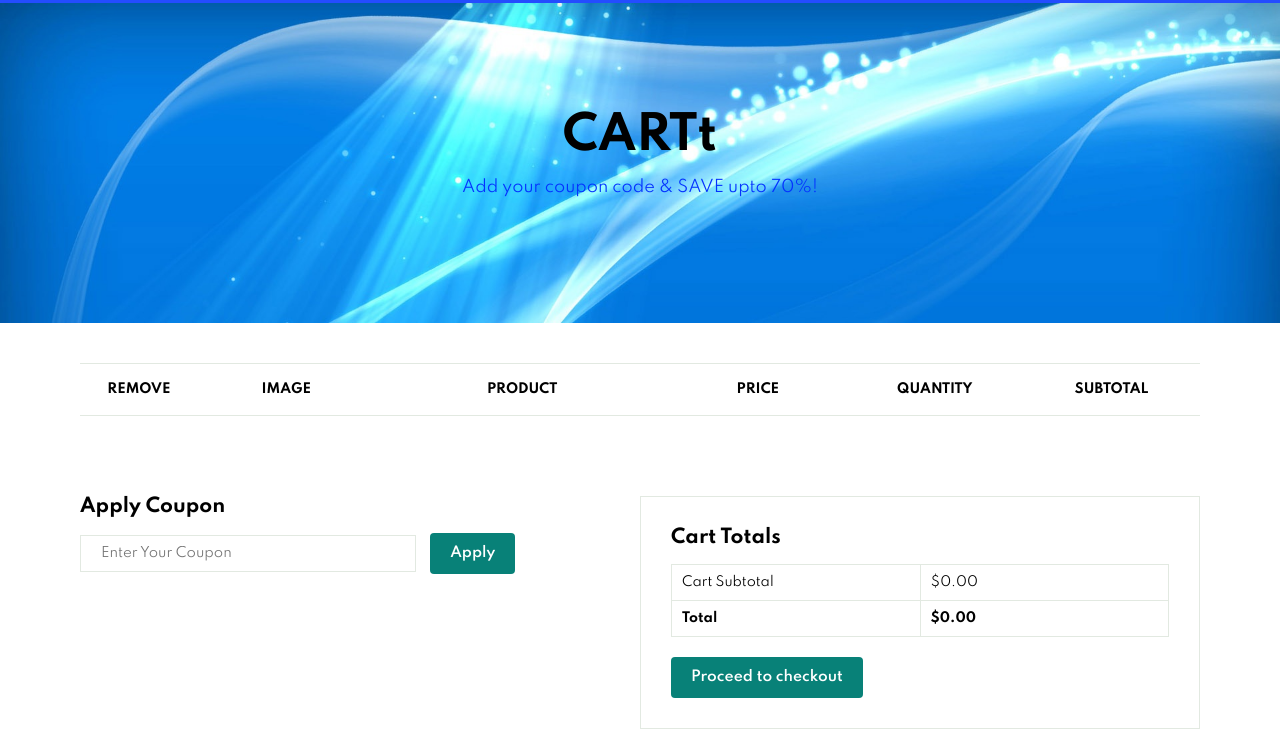
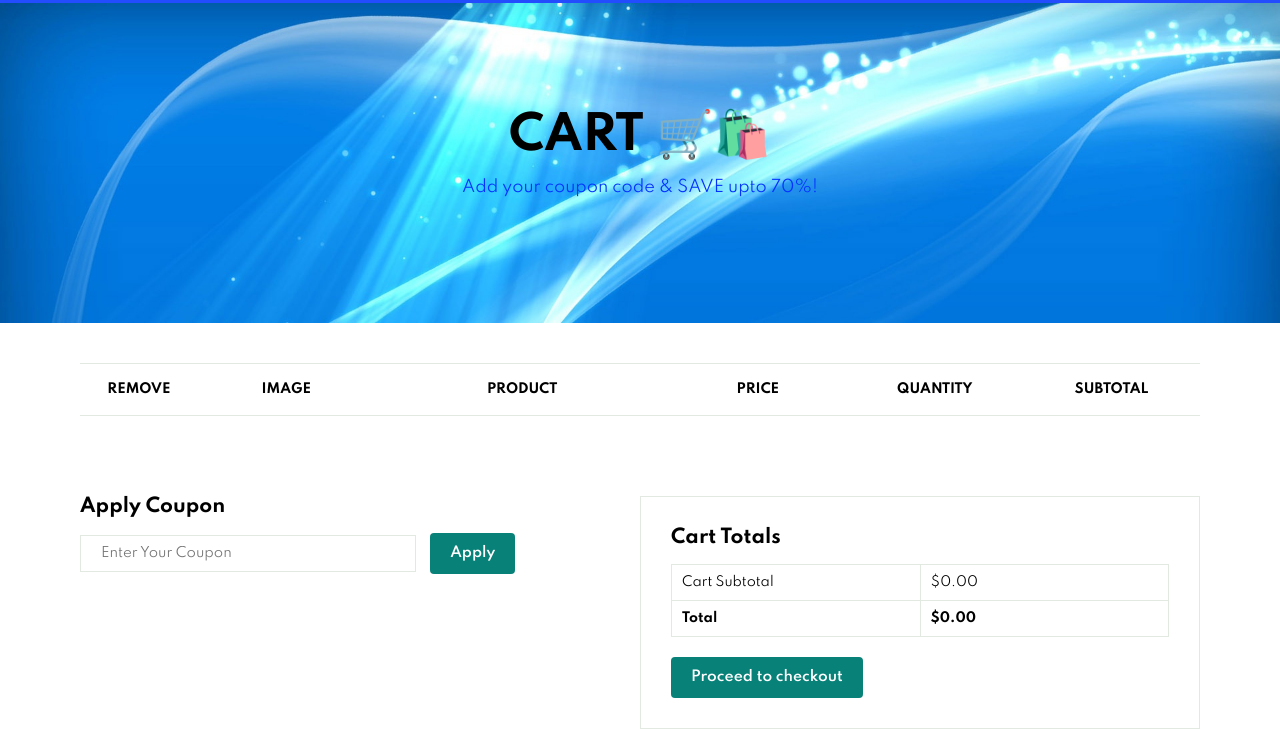
Before and after one commit to shannonimogen/PROJECT_ECOMMERCE_UAS2025, a plain HTML site: page cart.html in a window 1280 px wide. Shown: the part 84-814 px from the top of the page. Drawn offline with Linux system fonts and the light colour scheme.

Commit message:
cart.html

```diff
--- a/cart.html
+++ b/cart.html
@@ -37,7 +37,7 @@
     </section>
 
     <section id="page-header" class="about-header">
-        <h2>CARTt</h2>
+        <h2>CART 🛒🛍️ </h2>
         <p>Add your coupon code & SAVE upto 70%!</p>
     </section>
 
```
